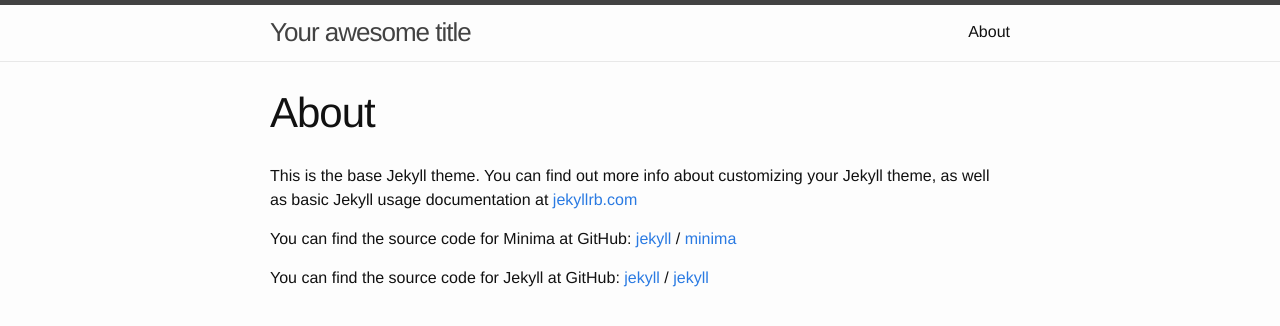
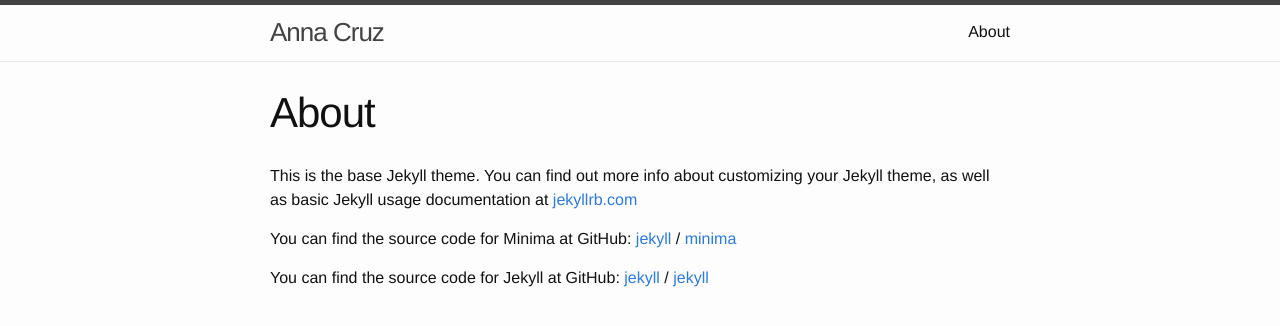
Before and after one commit to annacruz/annacruz.github.io, a Jekyll site: the page built from about.md, in a window 1280 px wide. Shown: the top 326 px of the page. Built offline with Jekyll 4.4.1, drawn with Linux system fonts in a browser that asks for light colours.

Commit message:
Adjusts in configuration

```diff
--- a/_config.yml
+++ b/_config.yml
@@ -13,16 +13,16 @@
 # you will see them accessed via {{ site.title }}, {{ site.email }}, and so on.
 # You can create any custom variable you would like, and they will be accessible
 # in the templates via {{ site.myvariable }}.
-title: Your awesome title
-email: your-email@example.com
+title: Anna Cruz
+email: anna.cruz@gmail.com
 description: >- # this means to ignore newlines until "baseurl:"
   Write an awesome description for your new site here. You can edit this
   line in _config.yml. It will appear in your document head meta (for
   Google search results) and in your feed.xml site description.
 baseurl: "" # the subpath of your site, e.g. /blog
 url: "" # the base hostname & protocol for your site, e.g. http://example.com
-twitter_username: jekyllrb
-github_username:  jekyll
+twitter_username: yuizinha
+github_username:  annacruz
 
 # Build settings
 markdown: kramdown
```
